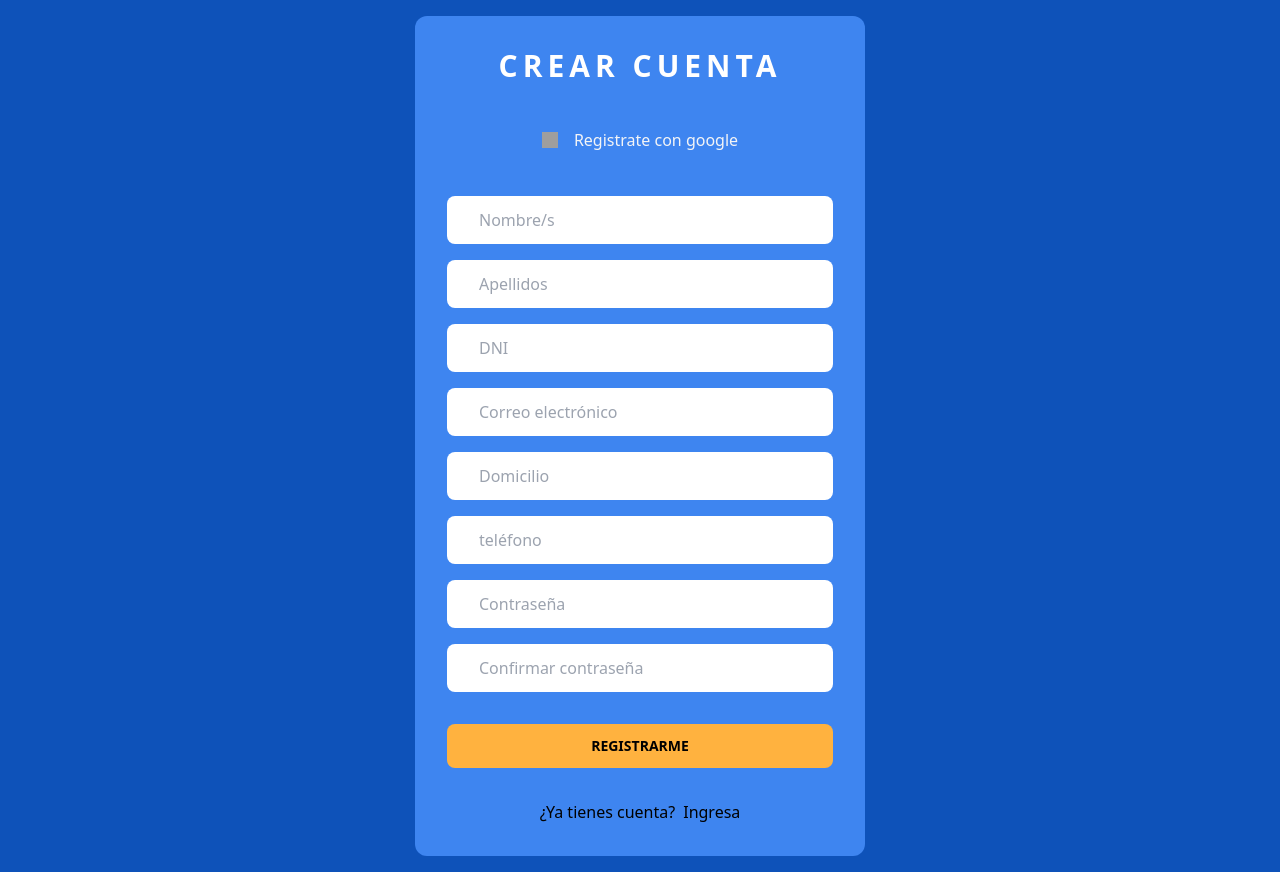
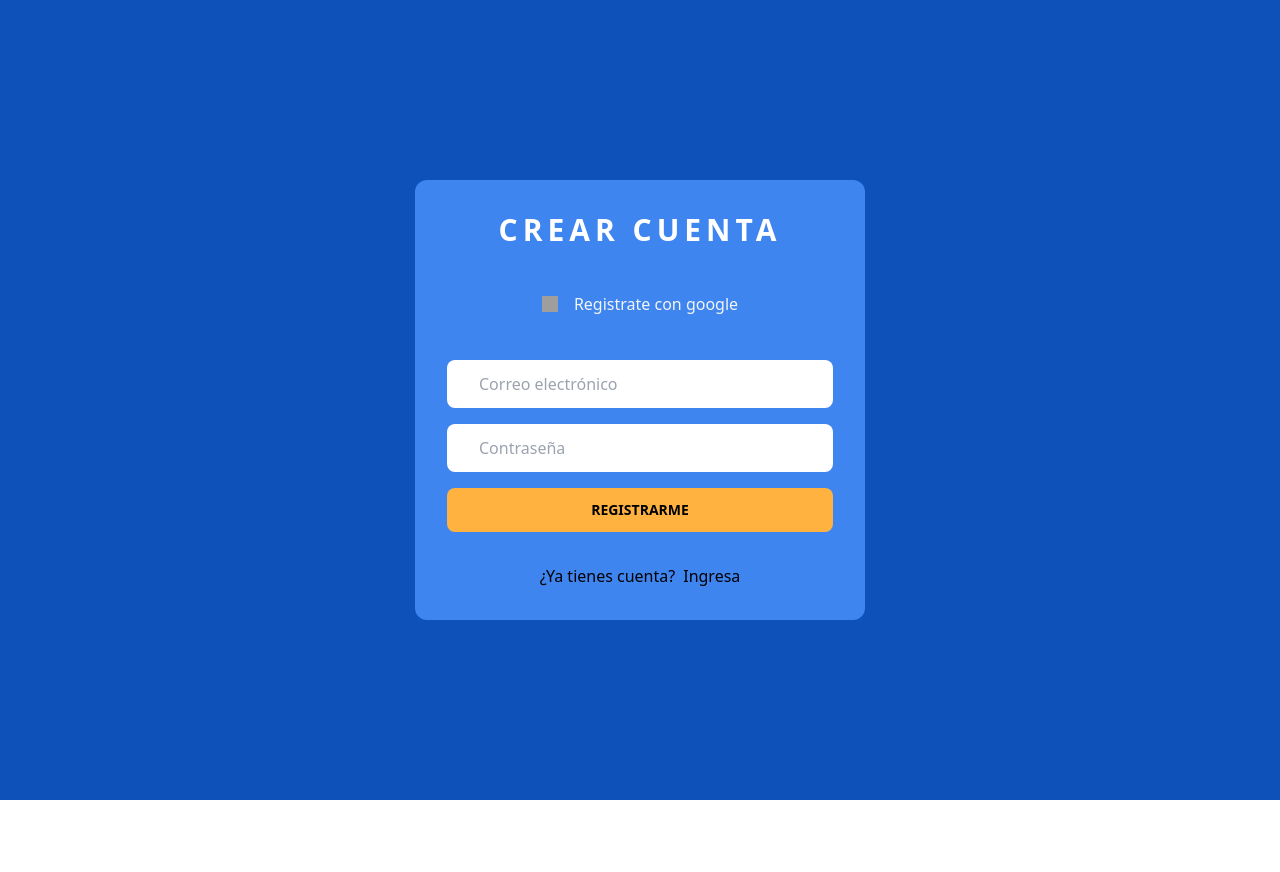
Before and after one commit to Juany313/Mule-front, a React (Vite) app: page /auth/registro in a window 1280 px wide. After the commit the page ends 800 px from the top, so only its background shows below. Built offline with nearby package versions, Linux system fonts and the light colour scheme; grey boxes are pictures that could not be loaded.

Commit message:
cambios en registro

```diff
--- a/src/redux/actions/index.js
+++ b/src/redux/actions/index.js
@@ -13,6 +13,7 @@ export const GET_ALL_BRANCHES = "GET_ALL_BRANCHES";
 
 /* Juanyyyy */
 export const AGREGAR_PEDIDO = "AGREGAR_PEDIDO";
+export const POST_USER = "POST_USER";
 
 const URL_BASE = "http://localhost:3000";
 
@@ -26,6 +27,21 @@ export const agregarPedido = (pedido) => {
     payload: pedido,
   };
 };
+
+export function postUser(data) {
+  return async function(dispatch) {
+      try {
+      const response = await axios.post('http://localhost:3000/register', data);
+
+      return dispatch({
+          type: POST_USER,
+          payload: response.data,
+      });
+      } catch (error) {
+      console.error(error);
+      }
+  };
+}
 
 /* Juanyyyyy */
 
--- a/src/views/auth/Register.jsx
+++ b/src/views/auth/Register.jsx
@@ -1,22 +1,29 @@
 import React, { useState } from "react";
 import { Link } from "react-router-dom";
+
+/* actions */
+import {postUser} from '../../redux/actions/index'
 
 /* icons */
 import { RiMailLine, RiLock2Line, RiUserLine } from "react-icons/ri";
 import { LuEye, LuEyeOff } from "react-icons/lu";
+
+/* hooks */
+import {useDispatch, useSelector} from "react-redux";
+
 const Register = () => {
+
+  /* Estado global */
+  const dispatch = useDispatch();
+
+  /* Estados locales */
   const [showPassword, SetShowPassword] = useState(false);
   const [userData, setUserData] = useState({
-    name: "",
-    lastName: "",
-    Cedula: "",
     email: "",
-    domicilio: "",
-    telefono: "",
     password: "",
   });
   const [errors, setErrors] = useState({
-    name: "",
+    email: "",
   });
 
   const handleChange = (event) => {
@@ -26,19 +33,19 @@ const Register = () => {
     setUserData({ ...userData, [property]: value });
   };
 
-  /* const handleSubmit = (event) => {
+  const handleSubmit = (event) => {
       event.preventDefault();
-      dispatch(postDriver(driverData));
+      dispatch(postUser(userData));
       alert("CONDUCTOR CREADO CON EXITO!!")
 
-    }; */
+    };
 
   return (
     <div className="bg-p100 p-8 rounded-xl w-auto  lg:w-[450px]">
       <h1 className="text-3xl text-center uppercase font-bold tracking-[5px] text-white mb-8">
         Crear <span className="text-primary">cuenta</span>
       </h1>
-      <form className="mb-8  text-white">
+      <form className="mb-8  text-white" onSubmit={handleSubmit}>
         <button
           className="flex items-center justify-center py-3 px-4 gap-4 bg-secondary-900 w-full rounded-full mb-8
         text-gray-100"
@@ -49,42 +56,9 @@ const Register = () => {
           />
           Registrate con google
         </button>
-        <div className="relative mb-4">
-          <RiUserLine className="absolute top-1/2 -translate-y-1/2 left-2 text-primary" />
-          <input
-            type="text"
-            name="name"
-            value={userData.name}
-            onChange={handleChange}
-            className="py-3 pl-8 pr-8 bg-secondary-900 w-full outline-none rounded-lg focus:border focus:border-primary"
-            placeholder="Nombre/s"
-          />
-        </div>
 
         <div className="relative mb-4">
-          <RiUserLine className="absolute top-1/2 -translate-y-1/2 left-2 text-primary" />
-          <input
-            type="text"
-            name="lastName"
-            value={userData.lastName}
-            onChange={handleChange}
-            className="py-3 pl-8 pr-8 bg-secondary-900 w-full outline-none rounded-lg focus:border focus:border-primary"
-            placeholder="Apellidos"
-          />
-        </div>
-        <div className="relative mb-4">
-          <RiUserLine className="absolute top-1/2 -translate-y-1/2 left-2 text-primary" />
-          <input
-            type="text"
-            name="Cedula"
-            value={userData.Cedula}
-            onChange={handleChange}
-            className="py-3 pl-8 pr-8 bg-secondary-900 w-full outline-none rounded-lg focus:border focus:border-primary"
-            placeholder="DNI"
-          />
-        </div>
-        <div className="relative mb-4">
-          <RiMailLine className="absolute top-1/2 -translate-y-1/2 left-2 text-primary" />
+
           <input
             type="email"
             name="email"
@@ -94,72 +68,20 @@ const Register = () => {
             placeholder="Correo electrónico"
           />
         </div>
+
         <div className="relative mb-4">
-          <RiMailLine className="absolute top-1/2 -translate-y-1/2 left-2 text-primary" />
+
           <input
-            type="text"
-            name="domicilio"
-            value={userData.domicilio}
-            onChange={handleChange}
-            className="py-3 pl-8 pr-8 bg-secondary-900 w-full outline-none rounded-lg focus:border focus:border-primary"
-            placeholder="Domicilio"
-          />
-        </div>
-        <div className="relative mb-4">
-          <RiMailLine className="absolute top-1/2 -translate-y-1/2 left-2 text-primary" />
-          <input
-            type="text"
-            name="telefono"
-            value={userData.telefono}
-            onChange={handleChange}
-            className="py-3 pl-8 pr-8 bg-secondary-900 w-full outline-none rounded-lg focus:border focus:border-primary"
-            placeholder="teléfono"
-          />
-        </div>
-        <div className="relative mb-4">
-          <RiLock2Line className="absolute top-1/2 -translate-y-1/2 left-2 text-primary" />
-          <input
-            type={showPassword ? "text" : "password"}
+            type="password"
             name="password"
             value={userData.password}
             onChange={handleChange}
             className="py-3 pl-8 pr-8 bg-secondary-900 w-full outline-none rounded-lg focus:border focus:border-primary"
             placeholder="Contraseña"
           />
-          {showPassword ? (
-            <LuEye
-              onClick={() => SetShowPassword(!showPassword)}
-              className="absolute top-1/2 -translate-y-1/2 right-2 hover:cursor-pointer text-primary"
-            />
-          ) : (
-            <LuEyeOff
-              onClick={() => SetShowPassword(!showPassword)}
-              className="absolute top-1/2 -translate-y-1/2 right-2 hover:cursor-pointer text-primary"
-            />
-          )}
         </div>
-        <div className="relative mb-8">
-          <RiLock2Line className="absolute top-1/2 -translate-y-1/2 left-2 text-primary" />
-          <input
-            type={showPassword ? "text" : "password"}
-            name="password"
-            value={userData.password}
-            onChange={handleChange}
-            className="py-3 pl-8 pr-8 bg-secondary-900 w-full outline-none rounded-lg focus:border focus:border-primary"
-            placeholder="Confirmar contraseña"
-          />
-          {showPassword ? (
-            <LuEye
-              onClick={() => SetShowPassword(!showPassword)}
-              className="absolute top-1/2 -translate-y-1/2 right-2 hover:cursor-pointer text-primary"
-            />
-          ) : (
-            <LuEyeOff
-              onClick={() => SetShowPassword(!showPassword)}
-              className="absolute top-1/2 -translate-y-1/2 right-2 hover:cursor-pointer text-primary"
-            />
-          )}
-        </div>
+
+
         <div>
           <button
             type="submit"
```
